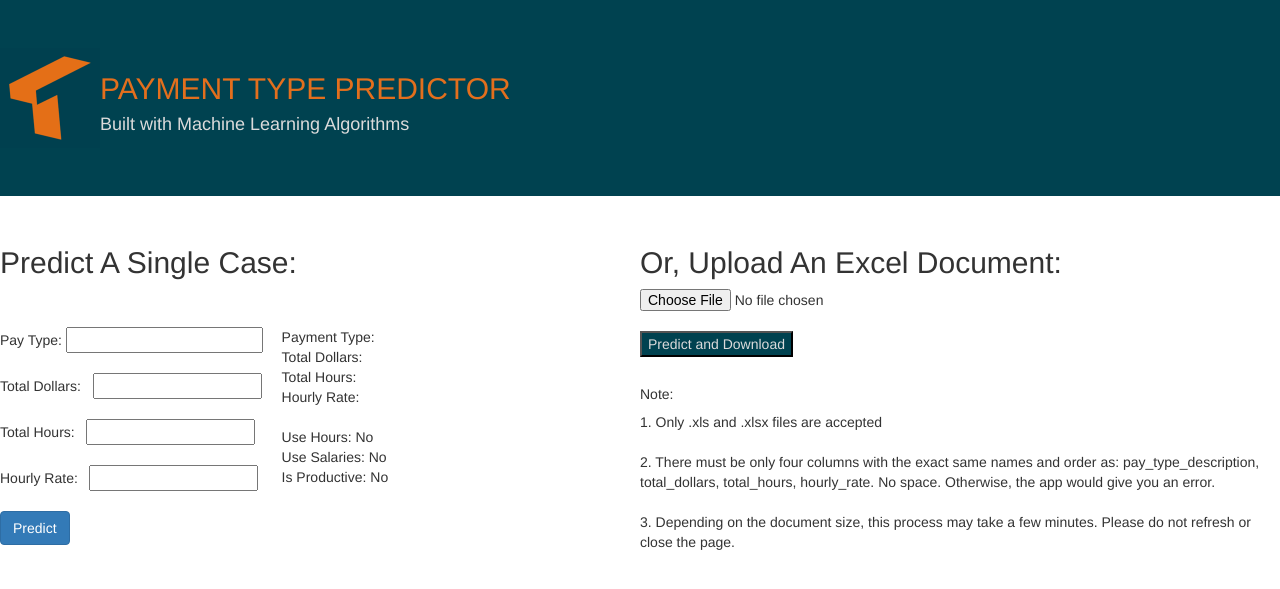
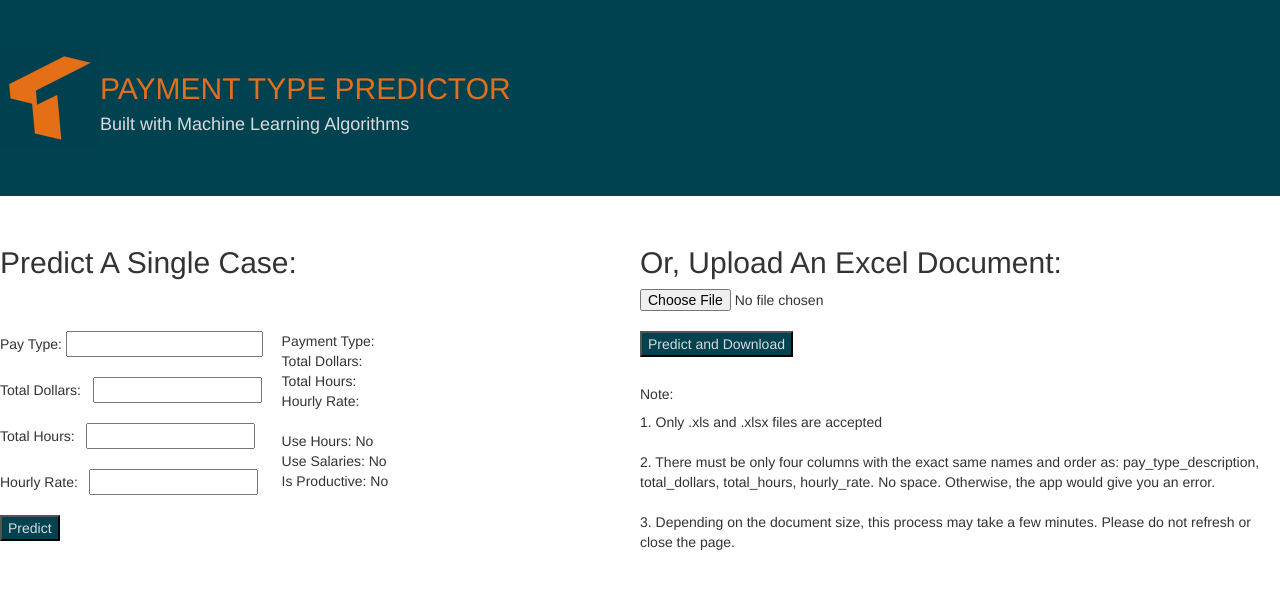
Before and after one commit to ChangyuYan/Paytype-Classifier, a Flask app: template Flask/templates/results.html in a window 1280 px wide. Shown: the top 589 px of the page. Run offline with Flask 2, Linux system fonts and the light colour scheme; the template is opened without the code that fills it, so the values that code supplies are empty; parts of the project's set-up code (start-up, migrations or seed data) failed here and were passed over; some libraries are stand-ins or nearby versions.

Commit message:
fixed button color

```diff
--- a/Flask/app.py
+++ b/Flask/application.py
@@ -19,7 +19,7 @@ rf_is_productive = pickle.load(open("models/RandomForest_is_productive.pkl", "rb
 string_classifier = pickle.load(open("models/string_classifier.pkl", "rb"))
 
 
-app = Flask(__name__)
+application = app = Flask(__name__)
 Bootstrap(app)
 
 
--- a/Flask/templates/results.html
+++ b/Flask/templates/results.html
@@ -67,7 +67,7 @@
                             <div> &nbsp; </div>
                             <div> Hourly Rate: &nbsp; <input style="width:60%" type="number" step="0.0001" name="hourly_rate" id="hourly_rate" required> </div>
                             <div> &nbsp; </div>
-                            <button type="submit" class="btn btn-primary"">Predict</button>
+                            <button type="submit" style="background-color:#004250; color:#dbdbdb">Predict</button>
                         </form>
                     </td>
 
```
Also changed, not shown: Flask/models/README.md (deleted), Flask/models/generate_models.py (deleted).
